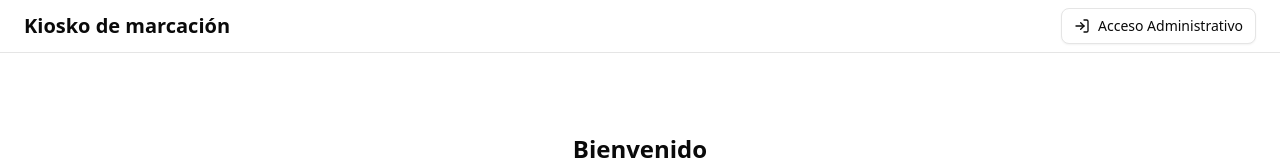
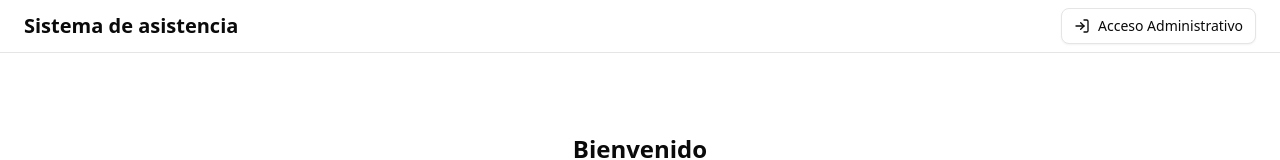
Before and after one commit to JorgeZavalaO/time-tracking, a Next.js app: page / in a window 1280 px wide. Shown: the top 160 px of the page. Built offline with nearby package versions, Linux system fonts and the light colour scheme.

Commit message:
feat: actualizar mensaje de error y título en la página principal

```diff
--- a/src/app/page.tsx
+++ b/src/app/page.tsx
@@ -83,7 +83,8 @@ export default function Home(){
 
     const data = await res.json()
     if(!res.ok) {
-      setError(data.message|| "Ocurrió un error desconocido")
+      // Mostrar solo el toast y el bloque de estado (lastStatus/lastMessage).
+      // Evitamos setError(...) aquí para no duplicar el mensaje (parrafo + bloque).
       setLastStatus("error")
       setLastMessage(data.message|| "Ocurrió un error desconocido")
       toast.error(data.message|| "Ocurrió un error desconocido")
@@ -108,7 +109,7 @@ export default function Home(){
     <div className="flex min-h-screen flex-col">
       <header className="bg-white border-b">
         <div className="flex items-center justify-between px-6 py-2">
-          <h1 className="font-bold text-xl">Kiosko de marcación</h1>
+          <h1 className="font-bold text-xl">Sistema de asistencia</h1>
           <Button variant="outline" onClick={() => router.push('/auth/signin')}>
             <LogIn/>
             Acceso Administrativo
```
